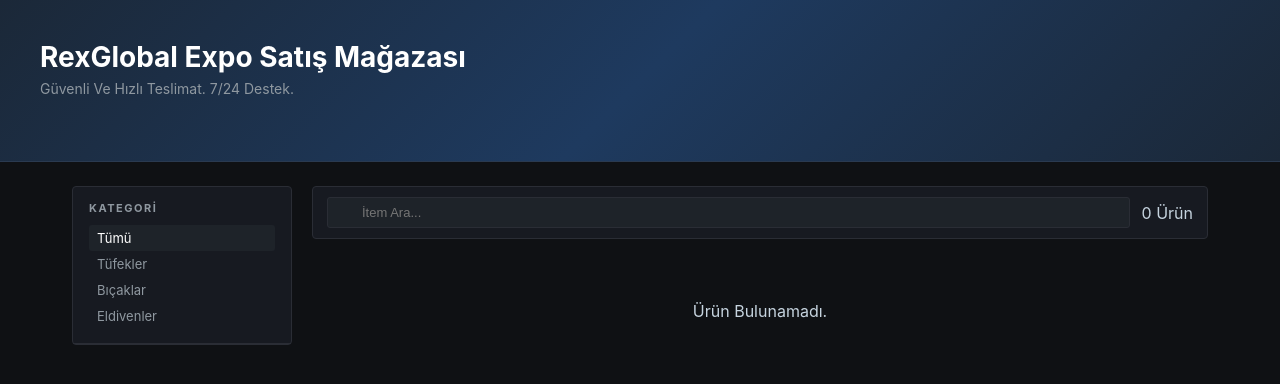
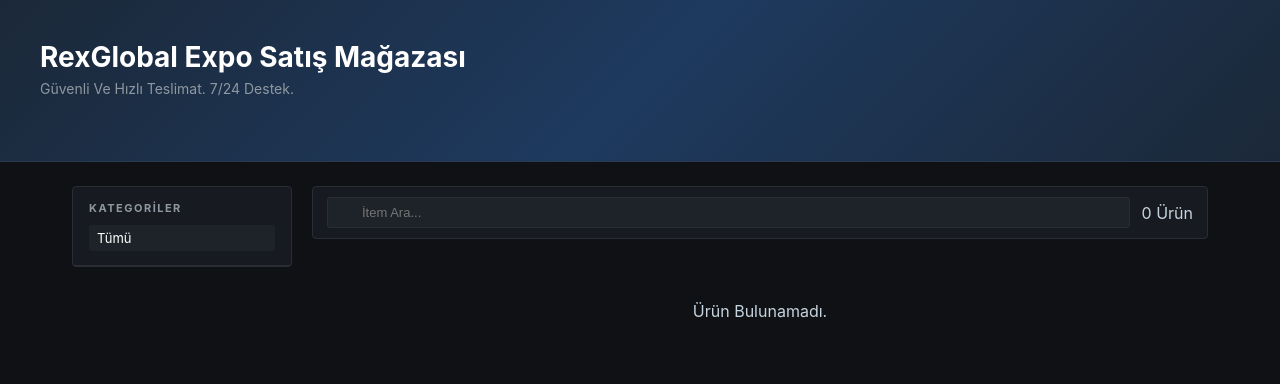
Before and after one commit to yetenozkan4/RexGlobal, a Flask app: page / in a window 1280 px wide. Shown: the part 52-436 px from the top of the page. Run offline with Flask 3, Linux system fonts and the light colour scheme; data that the repository does not hold is empty.

Commit message:
Update index.html

```diff
--- a/templates/index.html
+++ b/templates/index.html
@@ -89,12 +89,12 @@
 <div class="main">
   <aside class="sidebar">
     <div class="sidebar-section">
-      <div class="sidebar-title">Kategori</div>
+      <div class="sidebar-title">Kategoriler</div>
       <ul class="filter-list" id="categoryList">
         <li class="filter-item active" data-value="all">Tümü</li>
-        <li class="filter-item" data-value="Tüfekler">Tüfekler</li>
-        <li class="filter-item" data-value="Bıçaklar">Bıçaklar</li>
-        <li class="filter-item" data-value="Eldivenler">Eldivenler</li>
+        {% for cat in categories %}
+          <li class="filter-item" data-value="{{ cat.name }}">{{ cat.name }}</li>
+        {% endfor %}
       </ul>
     </div>
   </aside>
```
